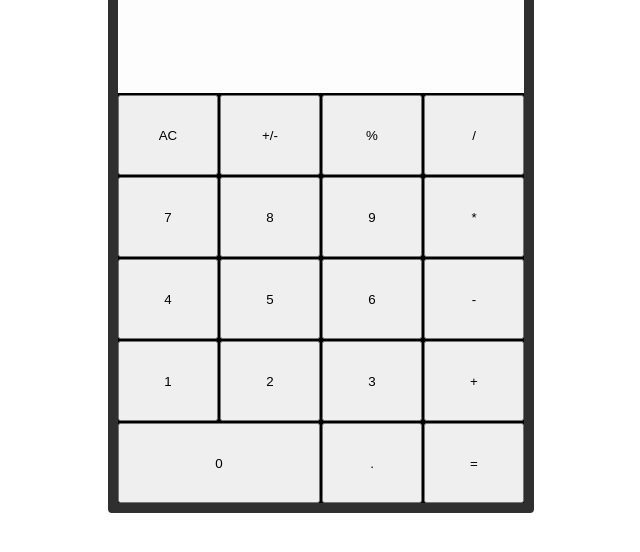
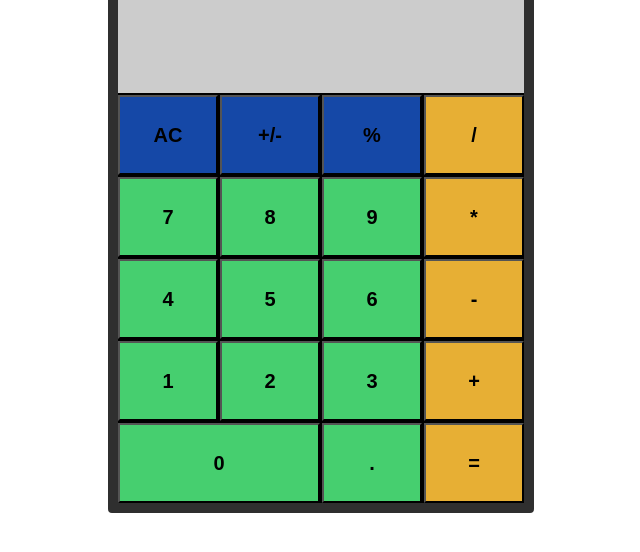
Before and after one commit to Tunecodes/calculator-odin, a plain HTML site: page index.html in a window 1280 px wide. Shown: the whole page, without its empty margins (319-959 px from the left). Drawn offline with Linux system fonts and the light colour scheme.

Commit message:
add some colors and change font size, make cal look better

```diff
--- a/style.css
+++ b/style.css
@@ -1,4 +1,5 @@
 main {
+  font-size: 54px;
   display: flex;
   justify-content: center;
   align-items: center;
@@ -13,17 +14,38 @@ main {
   grid-template-columns: repeat(4, 100px);
   grid-template-rows: minmax(100px, auto) repeat(5, 80px);
   gap: 2px;
-
 }
 
-
+button {
+  font-size: 20px;
+  font-weight: bold;
+}
 
 #display {
+  display: flex;
   grid-column: 1 / -1;
-   background-color: rgb(253, 253, 253);
+  background-color: rgba(253, 253, 253, 0.808);
+  justify-content: flex-end;
+  align-items: flex-end;
+  overflow: hidden;
 }
 
 #zero {
   grid-column: span 2;
+}
 
+.number,
+.decimal {
+  background-color: rgb(70, 207, 111);
 }
+
+.sign,
+.percent,
+.clear {
+  background-color: rgb(21, 72, 167);
+}
+
+.operator,
+.equal {
+  background-color: rgb(231, 175, 52);
+}
```
Also changed, not shown: test.html (added, +54 -0 lines). Lines whose indentation alone changed are shown as unchanged.
